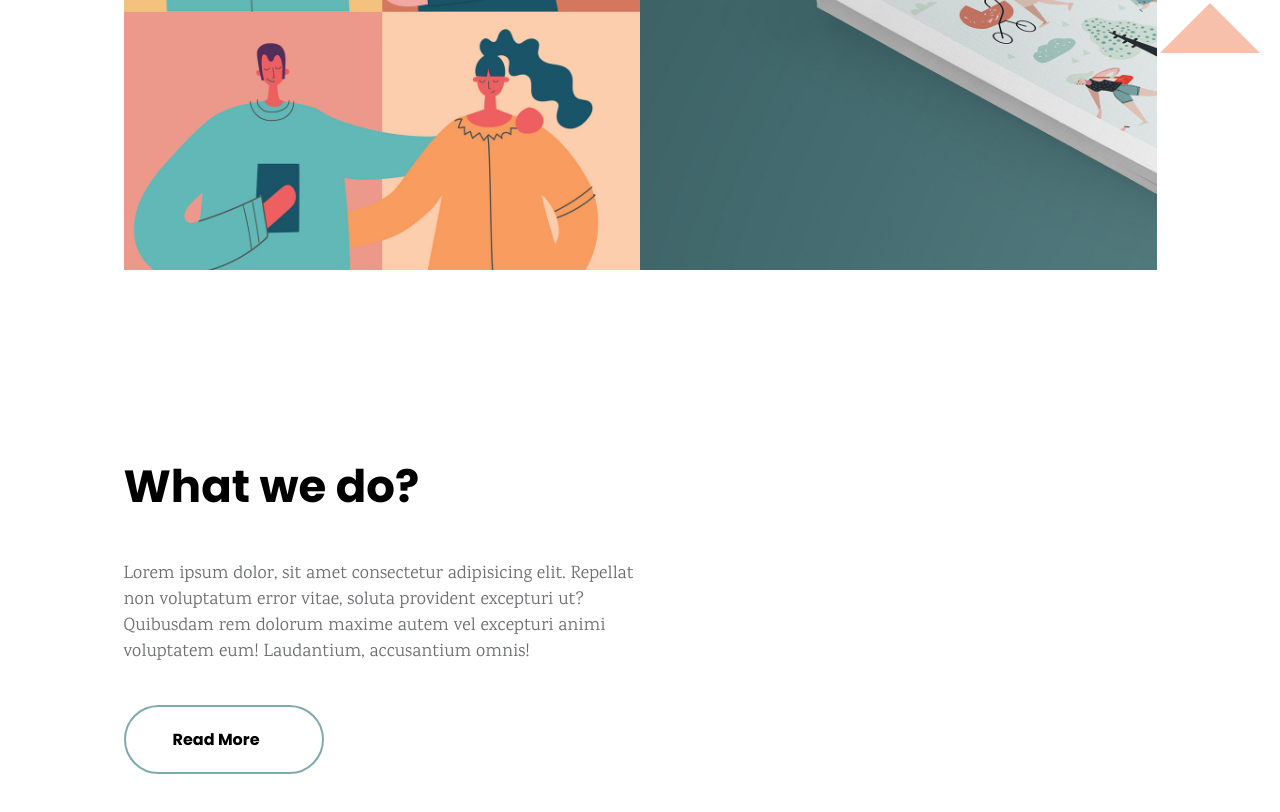
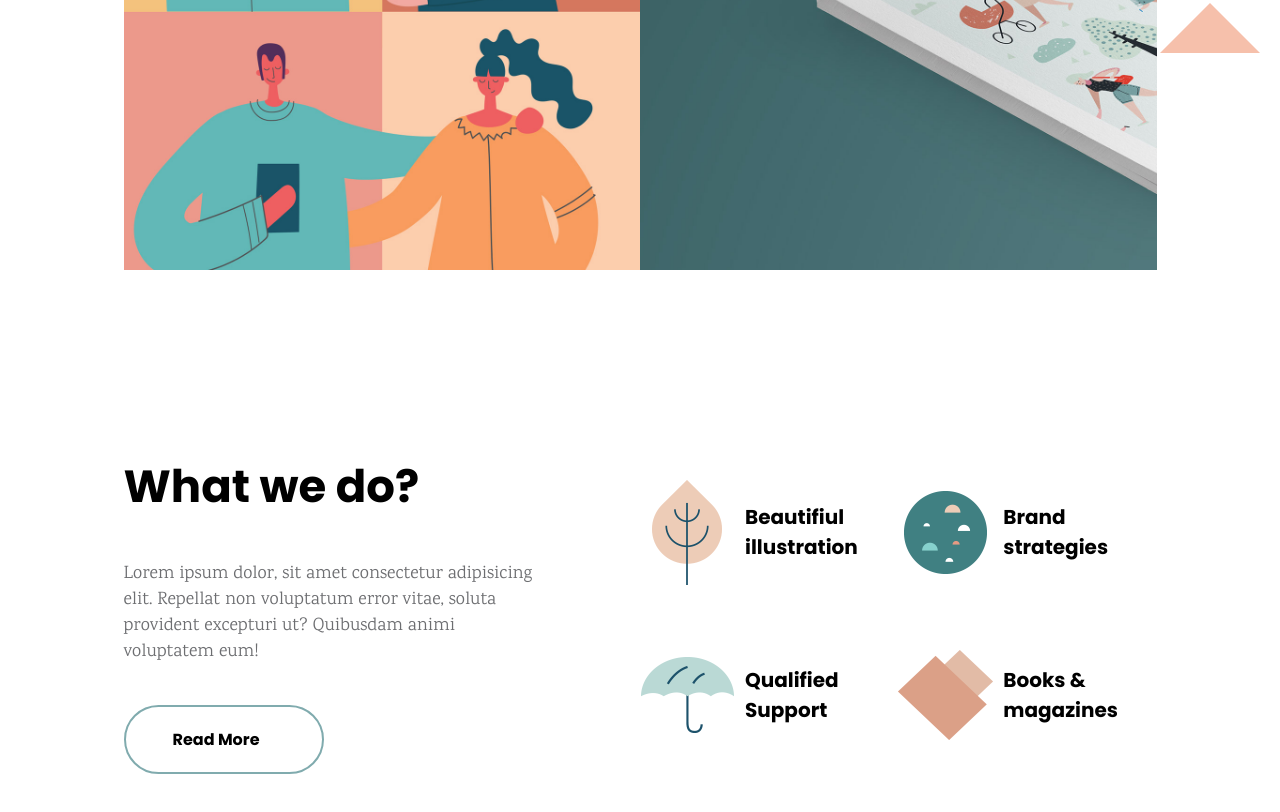
Before and after one commit to filippogarota96/proj-html-vuejs, a website: page index.html in a window 1280 px wide. Shown: the part 1727-2539 px from the top of the page. Drawn offline with nearby package versions, Linux system fonts and the light colour scheme.

Commit message:
Sezione what we do

```diff
--- a/index.html
+++ b/index.html
@@ -127,11 +127,26 @@
         <div class="cnt-small">
           <div class="box-text">
             <h2>What we do?</h2>
-            <p>Lorem ipsum dolor, sit amet consectetur adipisicing elit. Repellat non voluptatum error vitae, soluta provident excepturi ut? Quibusdam rem dolorum maxime autem vel excepturi animi voluptatem eum! Laudantium, accusantium omnis!</p>
+            <p>Lorem ipsum dolor, sit amet consectetur adipisicing elit. Repellat non voluptatum error vitae, soluta provident excepturi ut? Quibusdam animi voluptatem eum!</p>
             <button class="btn-info">Read More</button>
           </div>
           <div class="cnt-sevices">
-
+            <div class="box__service">
+              <img src="img/h2-icon-01.png" alt="">
+              <h3>Beautifiul illustration</h3>
+            </div>
+            <div class="box__service">
+              <img src="img/h2-icon-02.png" alt="">
+              <h3>Brand strategies</h3>
+            </div>
+            <div class="box__service">
+              <img src="img/h2-icon-03.png" alt="">
+              <h3>Qualified Support</h3>
+            </div>
+            <div class="box__service">
+              <img src="img/h2-icon-04.png" alt="">
+              <h3>Books & magazines</h3>
+            </div>
           </div>
         </div>
       </section>
--- a/src/Partials/_common.scss
+++ b/src/Partials/_common.scss
@@ -26,14 +26,16 @@ ul li {
     font-family: $fontFamilyMain;
     font-weight: 700px;
   }
-
 }
 
 h2 {
   color: $mainTitle;
   font-size: $secondaryTitle;
 }
-
+h3 {
+  color: $titleColor;
+  font-size: 20px;
+}
 .cnt-small {
   max-width: $cntSmall;
   margin: 0 auto;
--- a/src/app.scss
+++ b/src/app.scss
@@ -60,13 +60,27 @@
 
 .box-text {
   margin: 200px 0;
-  width: 50%;
+  width: 40%;
   & p {
     padding: 40px 0;
   }
 }
 
-.cnt-services {
+.cnt-sevices {
+  width: 50%;
+  display: flex;
+  flex-wrap: wrap;
+  margin-left: 10%;
+}
 
+.box__service {
+  display: flex;
+  width: 50%;
+  padding: 29px 0;
+  align-items: center;
+  padding-right: 1px;
+    & img {
+      margin-right: 10px;
+    }
 
 }
```
Also changed, not shown: dist/app.css.
